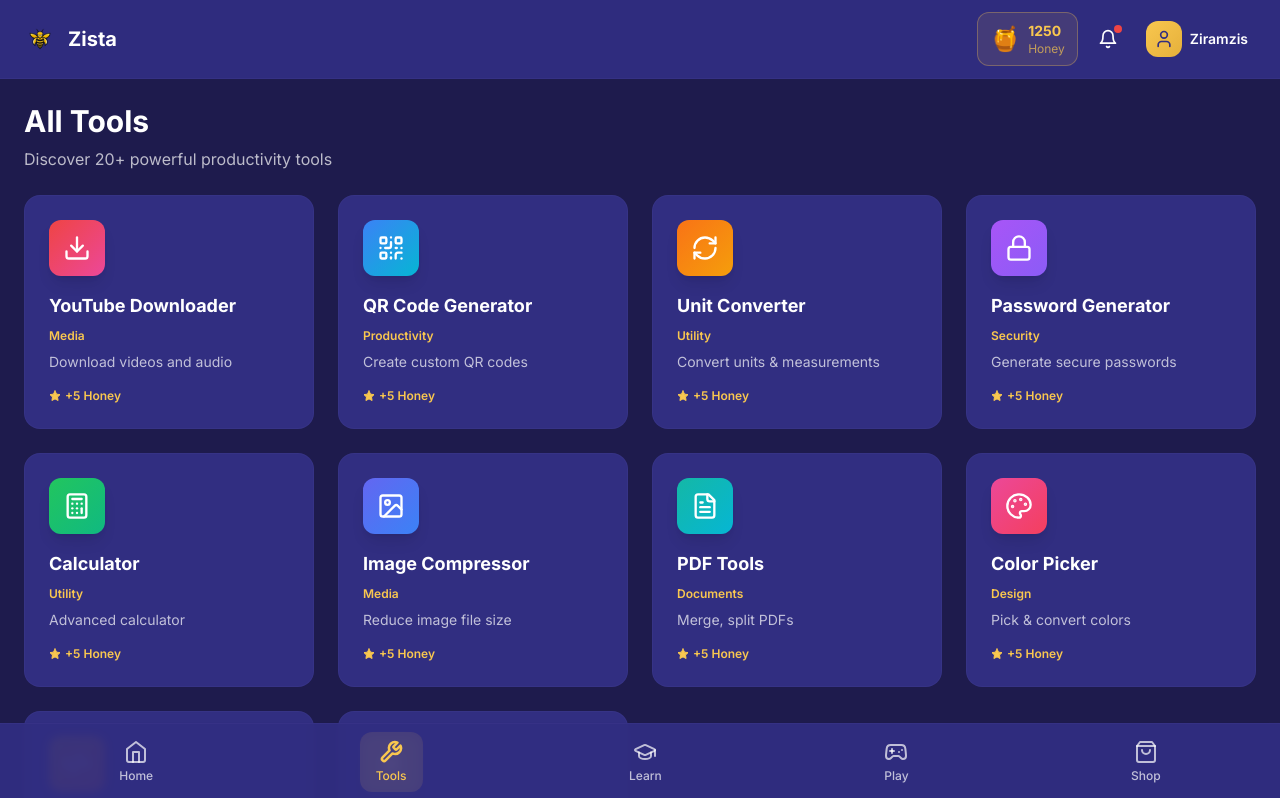
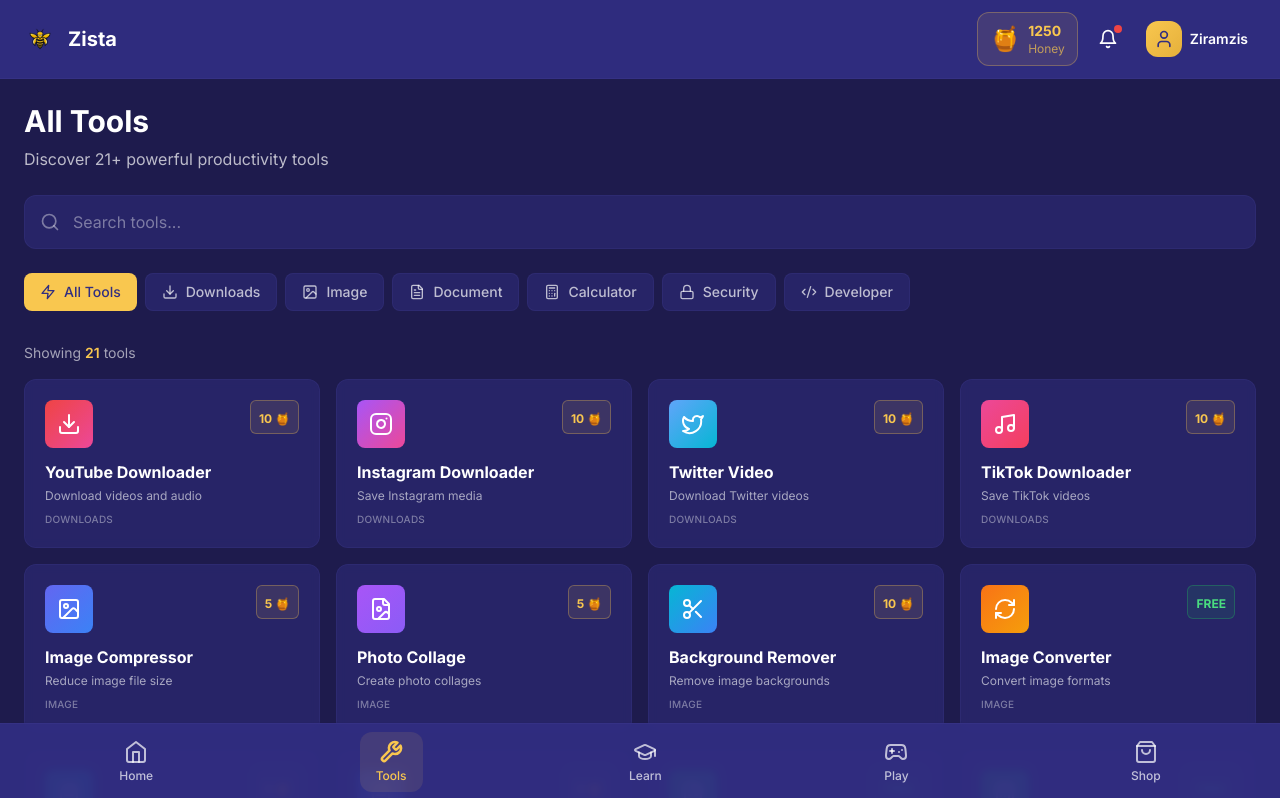
Before and after one commit to Zi-Star/ZistaHive, a Next.js app in the folder apps/web/: page /tools in a window 1280 px wide. Shown: the top 798 px of the page. Built offline with nearby package versions, Linux system fonts and the light colour scheme.

Commit message:
feat: refined dashboard and tools page - better card sizing, category tabs, search, 21 tools

```diff
--- a/apps/web/src/app/dashboard/page.tsx
+++ b/apps/web/src/app/dashboard/page.tsx
@@ -128,108 +128,119 @@
             <p className="text-white/70">Here&apos;s what&apos;s happening in your hive today</p>
           </div>
 
-          {/* Stats */}
-          <div className="grid grid-cols-2 lg:grid-cols-4 gap-4 mb-6">
-            <div className="bg-gradient-to-br from-golden-honey to-golden-honey-dark text-deep-indigo p-5 rounded-2xl shadow-lg border border-golden-honey/20">
-              <div className="text-sm opacity-90 mb-1 font-medium">Daily Streak</div>
-              <div className="flex items-baseline gap-2">
-                <div className="text-3xl font-bold">{user.streak}</div>
-                <Flame className="w-5 h-5" />
+          {/* Stats - Simplified & Balanced */}
+          <div className="grid grid-cols-2 lg:grid-cols-4 gap-3 lg:gap-4 mb-6">
+            <div className="bg-gradient-to-br from-golden-honey to-golden-honey-dark text-deep-indigo p-4 rounded-xl">
+              <div className="flex items-center justify-between">
+                <div>
+                  <div className="text-xs opacity-80 font-medium mb-1">Streak</div>
+                  <div className="text-2xl font-bold">{user.streak}</div>
+                </div>
+                <Flame className="w-8 h-8 opacity-80" />
               </div>
             </div>
-            <div className="bg-deep-indigo p-5 rounded-2xl shadow border border-deep-indigo-light/20">
-              <div className="text-sm text-white/70 mb-1 font-medium">Bee Rank</div>
-              <div className="flex items-center gap-2">
-                <Trophy className="w-5 h-5 text-golden-honey" />
-                <div className="text-lg font-bold text-white">{user.beeRank}</div>
+            <div className="bg-deep-indigo/50 backdrop-blur-sm border border-deep-indigo-light/20 p-4 rounded-xl">
+              <div className="flex items-center justify-between">
+                <div>
+                  <div className="text-xs text-white/60 font-medium mb-1">Rank</div>
+                  <div className="text-sm font-bold text-white">{user.beeRank}</div>
+                </div>
+                <Trophy className="w-7 h-7 text-golden-honey" />
               </div>
             </div>
-            <div className="bg-deep-indigo p-5 rounded-2xl shadow border border-deep-indigo-light/20">
-              <div className="text-sm text-white/70 mb-1 font-medium">Tools Used</div>
-              <div className="flex items-baseline gap-2">
-                <div className="text-3xl font-bold text-accent-cyan">12</div>
-                <TrendingUp className="w-5 h-5 text-accent-cyan" />
+            <div className="bg-deep-indigo/50 backdrop-blur-sm border border-deep-indigo-light/20 p-4 rounded-xl">
+              <div className="flex items-center justify-between">
+                <div>
+                  <div className="text-xs text-white/60 font-medium mb-1">Tools</div>
+                  <div className="text-2xl font-bold text-accent-cyan">12</div>
+                </div>
+                <TrendingUp className="w-7 h-7 text-accent-cyan" />
               </div>
             </div>
-            <div className="bg-deep-indigo p-5 rounded-2xl shadow border border-deep-indigo-light/20">
-              <div className="text-sm text-white/70 mb-1 font-medium">Earned Today</div>
-              <div className="text-2xl font-bold text-green-400">+85</div>
+            <div className="bg-deep-indigo/50 backdrop-blur-sm border border-deep-indigo-light/20 p-4 rounded-xl">
+              <div className="flex items-center justify-between">
+                <div>
+                  <div className="text-xs text-white/60 font-medium mb-1">Today</div>
+                  <div className="text-2xl font-bold text-green-400">+85</div>
+                </div>
+                <Star className="w-7 h-7 text-green-400" />
+              </div>
             </div>
           </div>
 
-          {/* Quick Tools */}
-          <div className="bg-deep-indigo rounded-2xl shadow border border-deep-indigo-light/20 p-5 mb-6">
+          {/* Quick Tools - Cleaner Grid */}
+          <div className="bg-deep-indigo/30 backdrop-blur-sm border border-deep-indigo-light/10 rounded-xl p-4 lg:p-5 mb-6">
             <div className="flex items-center justify-between mb-4">
-              <h2 className="text-xl font-bold text-white">Quick Access</h2>
+              <h2 className="text-lg lg:text-xl font-bold text-white">Quick Access</h2>
               <Link href="/tools" className="text-sm text-golden-honey hover:text-golden-honey-light font-medium transition-colors">
-                View All
+                View All →
               </Link>
             </div>
-            <div className="grid grid-cols-3 md:grid-cols-6 gap-3">
+            <div className="grid grid-cols-3 sm:grid-cols-4 md:grid-cols-6 gap-2 lg:gap-3">
               {quickTools.map((tool, i) => (
-                <button key={i} className="group flex flex-col items-center p-4 bg-deep-indigo-light/10 border border-deep-indigo-light/20 rounded-xl hover:border-golden-honey/50 hover:bg-deep-indigo-light/20 transition-all">
-                  <div className={`w-12 h-12 mb-2 bg-gradient-to-br ${tool.color} rounded-xl flex items-center justify-center shadow-md group-hover:scale-110 transition-transform`}>
-                    <tool.icon className="w-6 h-6 text-white" />
+                <button key={i} className="group flex flex-col items-center p-3 bg-deep-indigo/40 border border-deep-indigo-light/20 rounded-lg hover:border-golden-honey/50 hover:bg-deep-indigo-light/30 transition-all">
+                  <div className={`w-10 h-10 lg:w-12 lg:h-12 mb-2 bg-gradient-to-br ${tool.color} rounded-lg flex items-center justify-center group-hover:scale-105 transition-transform`}>
+                    <tool.icon className="w-5 h-5 lg:w-6 lg:h-6 text-white" />
                   </div>
-                  <div className="text-xs font-semibold text-white text-center leading-tight mb-1">{tool.name}</div>
+                  <div className="text-[10px] lg:text-xs font-semibold text-white text-center leading-tight">{tool.name}</div>
                   {tool.honey > 0 && (
-                    <div className="text-[10px] text-golden-honey font-bold">{tool.honey} 🍯</div>
+                    <div className="text-[9px] lg:text-[10px] text-golden-honey font-medium mt-1">{tool.honey} 🍯</div>
                   )}
                 </button>
               ))}
               <Link href="/tools">
-                <button className="group flex flex-col items-center p-4 border-2 border-dashed border-deep-indigo-light/30 rounded-xl hover:border-golden-honey/50 hover:bg-deep-indigo-light/10 transition-all w-full">
-                  <div className="w-12 h-12 mb-2 bg-deep-indigo-light/20 rounded-xl flex items-center justify-center group-hover:bg-golden-honey/10 transition-colors">
-                    <Plus className="w-6 h-6 text-white/50 group-hover:text-golden-honey" />
+                <button className="group flex flex-col items-center p-3 border border-dashed border-deep-indigo-light/30 rounded-lg hover:border-golden-honey/50 hover:bg-deep-indigo/40 transition-all w-full h-full">
+                  <div className="w-10 h-10 lg:w-12 lg:h-12 mb-2 flex items-center justify-center">
+                    <Plus className="w-5 h-5 lg:w-6 lg:h-6 text-white/50 group-hover:text-golden-honey transition-colors" />
                   </div>
-                  <div className="text-xs font-semibold text-white/50 group-hover:text-golden-honey text-center leading-tight">All Tools</div>
+                  <div className="text-[10px] lg:text-xs font-semibold text-white/50 group-hover:text-golden-honey text-center leading-tight">More</div>
                 </button>
               </Link>
             </div>
           </div>
 
-          <div className="grid lg:grid-cols-3 gap-6">
-            <div className="lg:col-span-2 bg-deep-indigo rounded-2xl shadow border border-deep-indigo-light/20 p-5">
-              <h2 className="text-xl font-bold text-white mb-4">Recent Activity</h2>
-              <div className="space-y-3">
+          <div className="grid lg:grid-cols-3 gap-4 lg:gap-6">
+            <div className="lg:col-span-2 bg-deep-indigo/30 backdrop-blur-sm border border-deep-indigo-light/10 rounded-xl p-4 lg:p-5">
+              <h2 className="text-lg lg:text-xl font-bold text-white mb-3 lg:mb-4">Recent Activity</h2>
+              <div className="space-y-2 lg:space-y-3">
                 {[
                   { action: 'Daily Login Reward', time: '2 hours ago', honey: 25 },
                   { action: 'Used YouTube Downloader', time: '5 hours ago', honey: 10 },
                   { action: 'Completed Course Module', time: 'Yesterday', honey: 50 },
                 ].map((item, i) => (
-                  <div key={i} className="flex items-center gap-4 p-4 bg-deep-indigo-light/10 rounded-xl border border-deep-indigo-light/10 hover:border-golden-honey/30 transition-colors">
-                    <div className="w-10 h-10 bg-green-500/20 rounded-xl flex items-center justify-center">
-                      <Star className="w-5 h-5 text-green-400 fill-green-400" />
+                  <div key={i} className="flex items-center gap-3 p-3 bg-deep-indigo/40 rounded-lg border border-deep-indigo-light/10 hover:border-golden-honey/30 transition-colors">
+                    <div className="w-9 h-9 bg-green-500/20 rounded-lg flex items-center justify-center flex-shrink-0">
+                      <Star className="w-4 h-4 text-green-400 fill-green-400" />
                     </div>
-                    <div className="flex-1">
-                      <div className="font-semibold text-sm text-white">{item.action}</div>
-                      <div className="text-xs text-white/60">{item.time}</div>
+                    <div className="flex-1 min-w-0">
+                      <div className="font-medium text-sm text-white truncate">{item.action}</div>
+                      <div className="text-xs text-white/50">{item.time}</div>
                     </div>
-                    <div className="text-golden-honey font-bold">+{item.honey}</div>
+                    <div className="text-golden-honey font-bold text-sm">+{item.honey}</div>
                   </div>
                 ))}
               </div>
             </div>
 
-            <div className="bg-deep-indigo rounded-2xl shadow border border-deep-indigo-light/20 p-5">
-              <h2 className="text-xl font-bold text-white mb-4">Daily Missions</h2>
-              <div className="space-y-4">
+            <div className="bg-deep-indigo/30 backdrop-blur-sm border border-deep-indigo-light/10 rounded-xl p-4 lg:p-5">
+              <h2 className="text-lg lg:text-xl font-bold text-white mb-3 lg:mb-4">Daily Missions</h2>
+              <div className="space-y-3 lg:space-y-4">
                 <div>
-                  <div className="flex justify-between mb-2">
+                  <div className="flex justify-between mb-1.5">
                     <span className="text-sm font-medium text-white">Daily Login</span>
                     <span className="text-sm text-green-400 font-bold">✓</span>
                   </div>
-                  <div className="w-full bg-deep-indigo-light/20 rounded-full h-2">
-                    <div className="bg-green-400 h-2 rounded-full" style={{width: '100%'}}></div>
+                  <div className="w-full bg-deep-indigo-light/20 rounded-full h-1.5">
+                    <div className="bg-green-400 h-1.5 rounded-full transition-all" style={{width: '100%'}}></div>
                   </div>
                 </div>
                 <div>
-                  <div className="flex justify-between mb-2">
+                  <div className="flex justify-between mb-1.5">
                     <span className="text-sm font-medium text-white">Use 3 Tools</span>
                     <span className="text-sm text-golden-honey font-bold">2/3</span>
                   </div>
-                  <div className="w-full bg-deep-indigo-light/20 rounded-full h-2">
-                    <div className="bg-golden-honey h-2 rounded-full" style={{width: '66%'}}></div>
+                  <div className="w-full bg-deep-indigo-light/20 rounded-full h-1.5">
+                    <div className="bg-golden-honey h-1.5 rounded-full transition-all" style={{width: '66%'}}></div>
                   </div>
                 </div>
               </div>
--- a/apps/web/src/app/tools/page.tsx
+++ b/apps/web/src/app/tools/page.tsx
@@ -1,28 +1,82 @@
 'use client'
 
-import { Home, Wrench, GraduationCap, Gamepad2, ShoppingBag, User, Settings, Search, Download, QrCode, Calculator, Lock, RefreshCw, Image as ImageIcon, FileText, Palette, Code2, Hash, Star, Bell } from 'lucide-react'
+import { Home, Wrench, GraduationCap, Gamepad2, ShoppingBag, User, Search, Download, QrCode, Calculator, Lock, RefreshCw, Image as ImageIcon, FileText, Palette, Code2, Hash, Star, Bell, Instagram, Twitter, Music, Video, Scissors, Zap, FileImage, FileSpreadsheet, Percent, Clock, Globe } from 'lucide-react'
 import Link from 'next/link'
-import { useState } from 'react'
+import { useState, useMemo } from 'react'
 import { usePathname } from 'next/navigation'
 import { PageTransition } from '../../components/PageTransition'
 import ImageComponent from 'next/image'
 
+type Category = 'All' | 'Downloads' | 'Image' | 'Document' | 'Calculator' | 'Security' | 'Developer'
+
+interface Tool {
+  id: number
+  name: string
+  icon: any
+  category: Exclude<Category, 'All'>
+  description: string
+  color: string
+  honey: number
+}
+
 export default function ToolsPage() {
   const [searchQuery, setSearchQuery] = useState('')
+  const [activeCategory, setActiveCategory] = useState<Category>('All')
   const pathname = usePathname()
 
-  const tools = [
-    { id: 1, name: 'YouTube Downloader', icon: Download, category: 'Media', description: 'Download videos and audio', color: 'from-red-500 to-pink-500' },
-    { id: 2, name: 'QR Code Generator', icon: QrCode, category: 'Productivity', description: 'Create custom QR codes', color: 'from-blue-500 to-cyan-500' },
-    { id: 3, name: 'Unit Converter', icon: RefreshCw, category: 'Utility', description: 'Convert units & measurements', color: 'from-orange-500 to-amber-500' },
-    { id: 4, name: 'Password Generator', icon: Lock, category: 'Security', description: 'Generate secure passwords', color: 'from-purple-500 to-violet-500' },
-    { id: 5, name: 'Calculator', icon: Calculator, category: 'Utility', description: 'Advanced calculator', color: 'from-green-500 to-emerald-500' },
-    { id: 6, name: 'Image Compressor', icon: ImageIcon, category: 'Media', description: 'Reduce image file size', color: 'from-indigo-500 to-blue-500' },
-    { id: 7, name: 'PDF Tools', icon: FileText, category: 'Documents', description: 'Merge, split PDFs', color: 'from-teal-500 to-cyan-500' },
-    { id: 8, name: 'Color Picker', icon: Palette, category: 'Design', description: 'Pick & convert colors', color: 'from-pink-500 to-rose-500' },
-    { id: 9, name: 'JSON Formatter', icon: Code2, category: 'Developer', description: 'Format & validate JSON', color: 'from-yellow-500 to-orange-500' },
-    { id: 10, name: 'MD5 Generator', icon: Hash, category: 'Security', description: 'Generate MD5 hashes', color: 'from-gray-500 to-slate-500' },
+  const tools: Tool[] = [
+    // Downloads
+    { id: 1, name: 'YouTube Downloader', icon: Download, category: 'Downloads', description: 'Download videos and audio', color: 'from-red-500 to-pink-500', honey: 10 },
+    { id: 2, name: 'Instagram Downloader', icon: Instagram, category: 'Downloads', description: 'Save Instagram media', color: 'from-purple-500 to-pink-500', honey: 10 },
+    { id: 3, name: 'Twitter Video', icon: Twitter, category: 'Downloads', description: 'Download Twitter videos', color: 'from-blue-400 to-cyan-500', honey: 10 },
+    { id: 4, name: 'TikTok Downloader', icon: Music, category: 'Downloads', description: 'Save TikTok videos', color: 'from-pink-500 to-rose-500', honey: 10 },
+
+    // Image Tools
+    { id: 5, name: 'Image Compressor', icon: ImageIcon, category: 'Image', description: 'Reduce image file size', color: 'from-indigo-500 to-blue-500', honey: 5 },
+    { id: 6, name: 'Photo Collage', icon: FileImage, category: 'Image', description: 'Create photo collages', color: 'from-purple-500 to-violet-500', honey: 5 },
+    { id: 7, name: 'Background Remover', icon: Scissors, category: 'Image', description: 'Remove image backgrounds', color: 'from-cyan-500 to-blue-500', honey: 10 },
+    { id: 8, name: 'Image Converter', icon: RefreshCw, category: 'Image', description: 'Convert image formats', color: 'from-orange-500 to-amber-500', honey: 0 },
+
+    // Document Tools
+    { id: 9, name: 'PDF Tools', icon: FileText, category: 'Document', description: 'Merge, split PDFs', color: 'from-teal-500 to-cyan-500', honey: 5 },
+    { id: 10, name: 'Word to PDF', icon: FileText, category: 'Document', description: 'Convert DOCX to PDF', color: 'from-blue-500 to-indigo-500', honey: 5 },
+    { id: 11, name: 'Excel to CSV', icon: FileSpreadsheet, category: 'Document', description: 'Convert spreadsheets', color: 'from-green-500 to-emerald-500', honey: 0 },
+
+    // Calculators
+    { id: 12, name: 'Calculator', icon: Calculator, category: 'Calculator', description: 'Advanced calculator', color: 'from-green-500 to-emerald-500', honey: 0 },
+    { id: 13, name: 'Unit Converter', icon: RefreshCw, category: 'Calculator', description: 'Convert units', color: 'from-orange-500 to-amber-500', honey: 0 },
+    { id: 14, name: 'Percentage Calculator', icon: Percent, category: 'Calculator', description: 'Calculate percentages', color: 'from-yellow-500 to-orange-500', honey: 0 },
+    { id: 15, name: 'Time Zone Converter', icon: Clock, category: 'Calculator', description: 'Convert time zones', color: 'from-blue-400 to-cyan-400', honey: 0 },
+
+    // Security
+    { id: 16, name: 'Password Generator', icon: Lock, category: 'Security', description: 'Generate secure passwords', color: 'from-purple-500 to-violet-500', honey: 0 },
+    { id: 17, name: 'MD5 Generator', icon: Hash, category: 'Security', description: 'Generate MD5 hashes', color: 'from-gray-500 to-slate-500', honey: 0 },
+    { id: 18, name: 'QR Code Generator', icon: QrCode, category: 'Security', description: 'Create custom QR codes', color: 'from-blue-500 to-cyan-500', honey: 5 },
+
+    // Developer
+    { id: 19, name: 'JSON Formatter', icon: Code2, category: 'Developer', description: 'Format & validate JSON', color: 'from-yellow-500 to-orange-500', honey: 0 },
+    { id: 20, name: 'Color Picker', icon: Palette, category: 'Developer', description: 'Pick & convert colors', color: 'from-pink-500 to-rose-500', honey: 0 },
+    { id: 21, name: 'Base64 Encoder', icon: Code2, category: 'Developer', description: 'Encode/decode Base64', color: 'from-indigo-500 to-purple-500', honey: 0 },
   ]
+
+  const categories: { id: Category; label: string; icon: any }[] = [
+    { id: 'All', label: 'All Tools', icon: Zap },
+    { id: 'Downloads', label: 'Downloads', icon: Download },
+    { id: 'Image', label: 'Image', icon: ImageIcon },
+    { id: 'Document', label: 'Document', icon: FileText },
+    { id: 'Calculator', label: 'Calculator', icon: Calculator },
+    { id: 'Security', label: 'Security', icon: Lock },
+    { id: 'Developer', label: 'Developer', icon: Code2 },
+  ]
+
+  const filteredTools = useMemo(() => {
+    return tools.filter(tool => {
+      const matchesSearch = tool.name.toLowerCase().includes(searchQuery.toLowerCase()) ||
+                            tool.description.toLowerCase().includes(searchQuery.toLowerCase())
+      const matchesCategory = activeCategory === 'All' || tool.category === activeCategory
+      return matchesSearch && matchesCategory
+    })
+  }, [searchQuery, activeCategory, tools])
 
   return (
     <div className="flex flex-col h-screen bg-deep-indigo-dark">
@@ -67,36 +121,96 @@
       </header>
 
       <PageTransition>
-        <main className="flex-1 overflow-y-auto pb-20 p-4 lg:p-6">
-          <div className="max-w-7xl mx-auto">
+        <main className="flex-1 overflow-y-auto pb-20">
+          <div className="max-w-7xl mx-auto p-4 lg:p-6">
+            {/* Header */}
             <div className="mb-6">
               <h1 className="text-2xl lg:text-3xl font-bold text-white mb-2">All Tools</h1>
-              <p className="text-white/70">Discover 20+ powerful productivity tools</p>
+              <p className="text-white/70">Discover {tools.length}+ powerful productivity tools</p>
             </div>
 
-            <div className="grid md:grid-cols-2 lg:grid-cols-3 xl:grid-cols-4 gap-6">
-              {tools.map((tool) => (
+            {/* Search Bar */}
+            <div className="mb-6">
+              <div className="relative">
+                <Search className="absolute left-4 top-1/2 -translate-y-1/2 w-5 h-5 text-white/40" />
+                <input
+                  type="text"
+                  placeholder="Search tools..."
+                  value={searchQuery}
+                  onChange={(e) => setSearchQuery(e.target.value)}
+                  className="w-full bg-deep-indigo/50 border border-deep-indigo-light/20 rounded-xl pl-12 pr-4 py-3 lg:py-3.5 text-white placeholder-white/40 focus:outline-none focus:ring-2 focus:ring-golden-honey/50 focus:border-golden-honey/50 transition-all"
+                />
+              </div>
+            </div>
+
+            {/* Category Tabs */}
+            <div className="mb-6">
+              <div className="flex gap-2 overflow-x-auto pb-2 scrollbar-hide">
+                {categories.map((category) => (
+                  <button
+                    key={category.id}
+                    onClick={() => setActiveCategory(category.id)}
+                    className={`flex items-center gap-2 px-4 py-2 rounded-lg font-medium text-sm whitespace-nowrap transition-all ${
+                      activeCategory === category.id
+                        ? 'bg-golden-honey text-deep-indigo'
+                        : 'bg-deep-indigo/50 border border-deep-indigo-light/20 text-white/70 hover:text-white hover:border-golden-honey/30'
+                    }`}
+                  >
+                    <category.icon className="w-4 h-4" />
+                    {category.label}
+                  </button>
+                ))}
+              </div>
+            </div>
+
+            {/* Tools Count */}
+            <div className="mb-4">
+              <p className="text-sm text-white/60">
+                Showing <span className="text-golden-honey font-semibold">{filteredTools.length}</span> tool{filteredTools.length !== 1 ? 's' : ''}
+              </p>
+            </div>
+
+            {/* Tools Grid */}
+            {filteredTools.length > 0 ? (
+              <div className="grid sm:grid-cols-2 lg:grid-cols-3 xl:grid-cols-4 gap-4">
+                {filteredTools.map((tool) => (
                   <div
                     key={tool.id}
-                  className="group bg-deep-indigo border border-deep-indigo-light/20 rounded-2xl p-6 hover:shadow-2xl hover:border-golden-honey/50 transition-all duration-300 hover:-translate-y-1 cursor-pointer"
+                    className="group bg-deep-indigo/50 backdrop-blur-sm border border-deep-indigo-light/20 rounded-xl p-5 hover:border-golden-honey/50 hover:bg-deep-indigo/70 transition-all duration-300 cursor-pointer"
                   >
-                  <div className={`w-14 h-14 mb-4 bg-gradient-to-br ${tool.color} rounded-xl flex items-center justify-center shadow-lg`}>
-                    <tool.icon className="w-7 h-7 text-white" />
+                    <div className="flex items-start justify-between mb-3">
+                      <div className={`w-12 h-12 bg-gradient-to-br ${tool.color} rounded-lg flex items-center justify-center group-hover:scale-105 transition-transform`}>
+                        <tool.icon className="w-6 h-6 text-white" />
+                      </div>
+                      {tool.honey > 0 && (
+                        <div className="bg-golden-honey/10 border border-golden-honey/30 px-2 py-1 rounded-md">
+                          <span className="text-xs font-bold text-golden-honey">{tool.honey} 🍯</span>
+                        </div>
+                      )}
+                      {tool.honey === 0 && (
+                        <div className="bg-green-500/10 border border-green-500/30 px-2 py-1 rounded-md">
+                          <span className="text-xs font-bold text-green-400">FREE</span>
+                        </div>
+                      )}
                     </div>
 
-                  <h3 className="text-lg font-bold text-white mb-2 group-hover:text-golden-honey transition-colors">
+                    <h3 className="text-base font-bold text-white mb-1 group-hover:text-golden-honey transition-colors">
                       {tool.name}
                     </h3>
-                  <div className="text-xs text-golden-honey font-semibold mb-2">{tool.category}</div>
-                  <p className="text-sm text-white/70 mb-4">{tool.description}</p>
-
-                  <div className="flex items-center gap-1 text-xs font-semibold text-golden-honey">
-                    <Star className="w-3 h-3 fill-current" />
-                    +5 Honey
-                  </div>
+                    <p className="text-xs text-white/60 mb-2">{tool.description}</p>
+                    <div className="text-[10px] text-white/40 font-medium uppercase tracking-wide">{tool.category}</div>
                   </div>
                 ))}
               </div>
+            ) : (
+              <div className="text-center py-16">
+                <div className="w-16 h-16 bg-deep-indigo/50 rounded-full flex items-center justify-center mx-auto mb-4">
+                  <Search className="w-8 h-8 text-white/40" />
+                </div>
+                <h3 className="text-lg font-semibold text-white mb-2">No tools found</h3>
+                <p className="text-white/60 text-sm">Try adjusting your search or filter</p>
+              </div>
+            )}
           </div>
         </main>
       </PageTransition>
```
Lines whose indentation alone changed are shown as unchanged.
